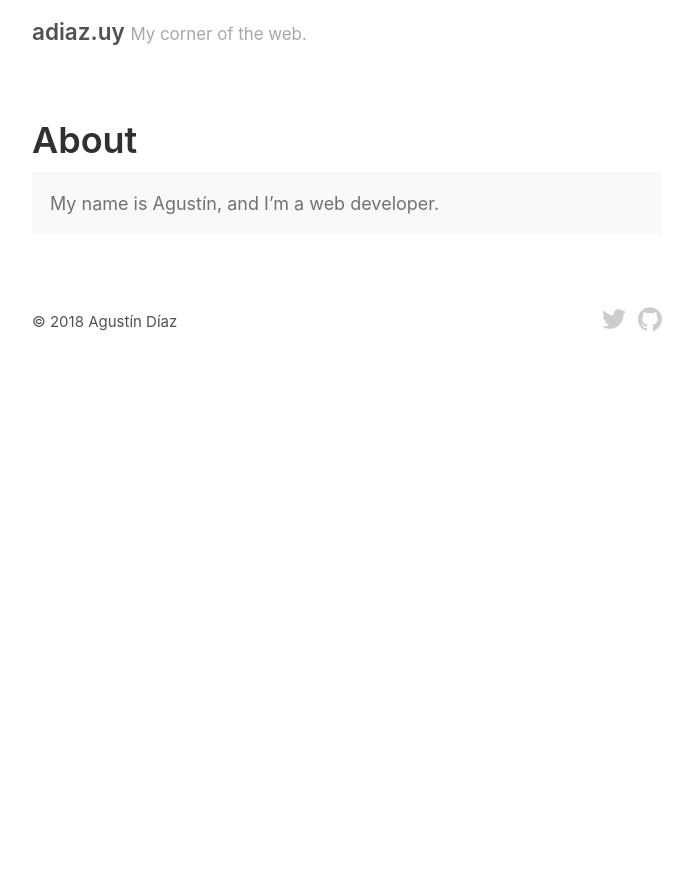
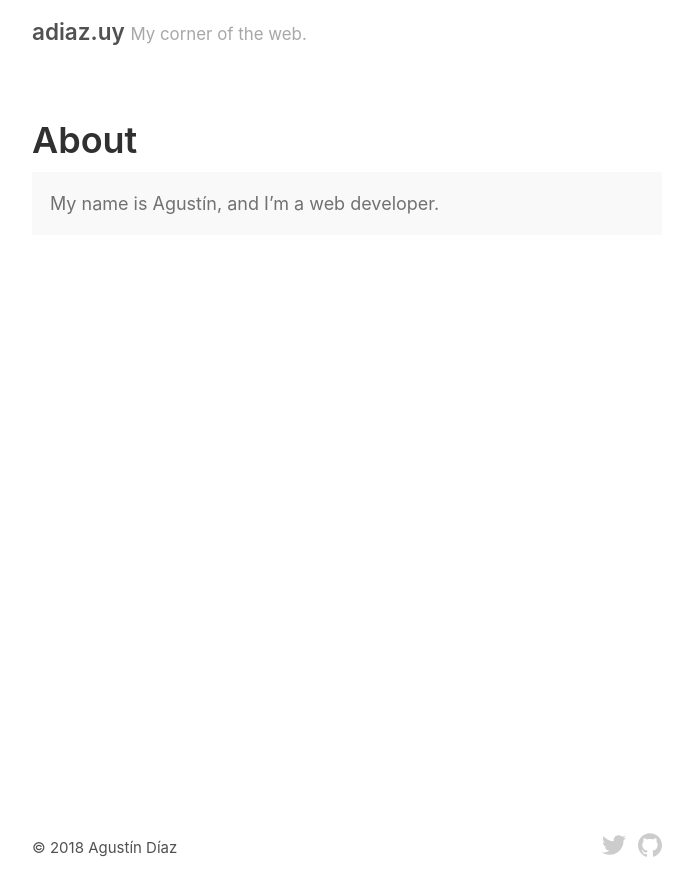
Before and after one commit to HiroAgustin/adiaz.uy-legacy, a Jekyll site: the page built from about.md, in a window 1280 px wide. Shown: the top 896 px of the page, without its empty margins (293-986 px from the left). Built offline with Jekyll 4.4.1, drawn with Linux system fonts in a browser that asks for light colours.

Commit message:
Use flexbox trick to stick footer on bottom of short content pages

```diff
--- a/_layouts/default.html
+++ b/_layouts/default.html
@@ -10,7 +10,7 @@
         </h3>
       </header>
 
-      <main>
+      <main class="main" role="main">
         {{ content }}
       </main>
 
--- a/_sass/_layout.scss
+++ b/_sass/_layout.scss
@@ -3,9 +3,16 @@
 // Styles for managing the structural hierarchy of the site.
 
 .container {
+  display: flex;
+  flex-direction: column;
+  margin-left:  auto;
+  margin-right: auto;
   max-width: 38rem;
+  min-height: 100vh;
   padding-left:  1.5rem;
   padding-right: 1.5rem;
-  margin-left:  auto;
-  margin-right: auto;
 }
+
+.main {
+  flex: 1;
+}
```
